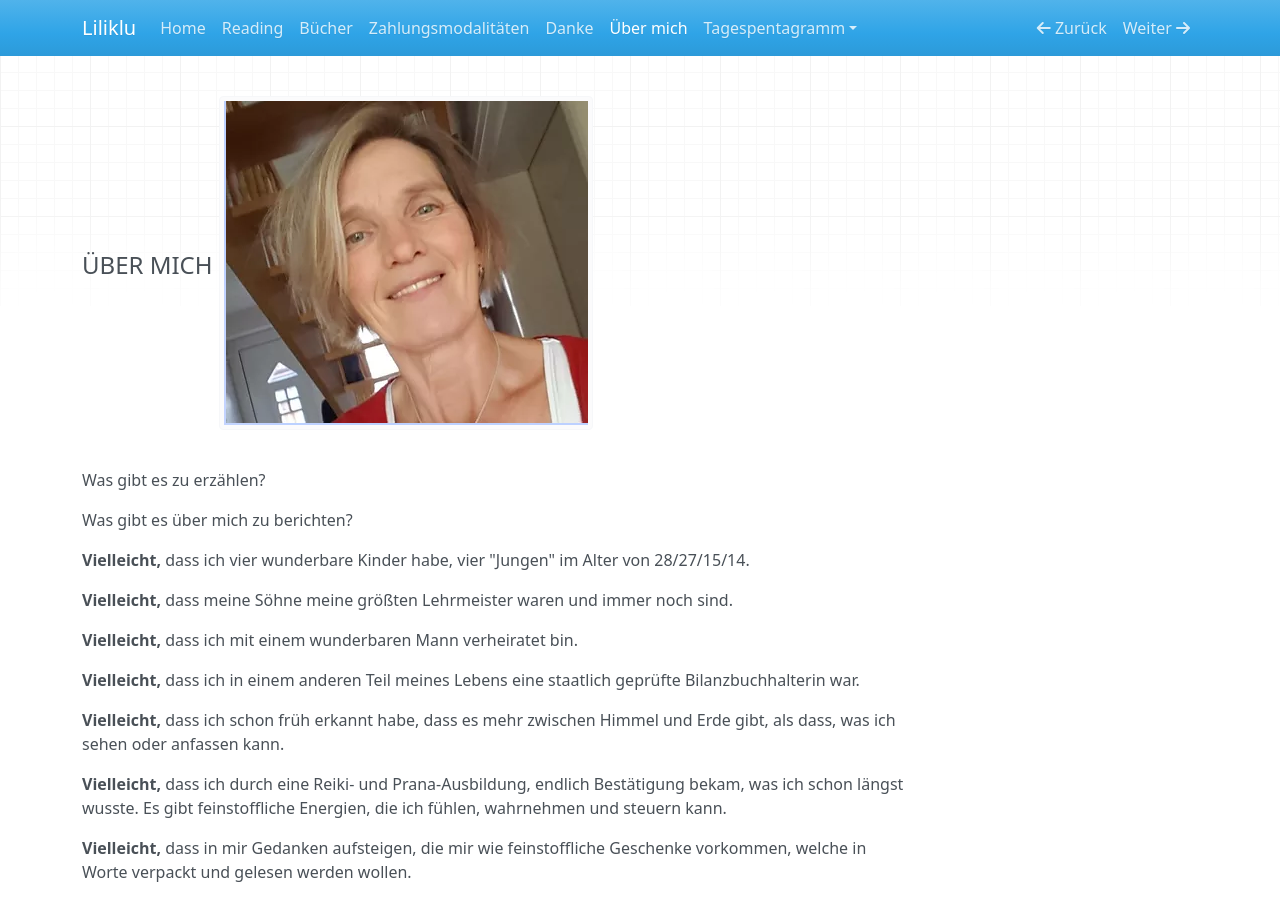
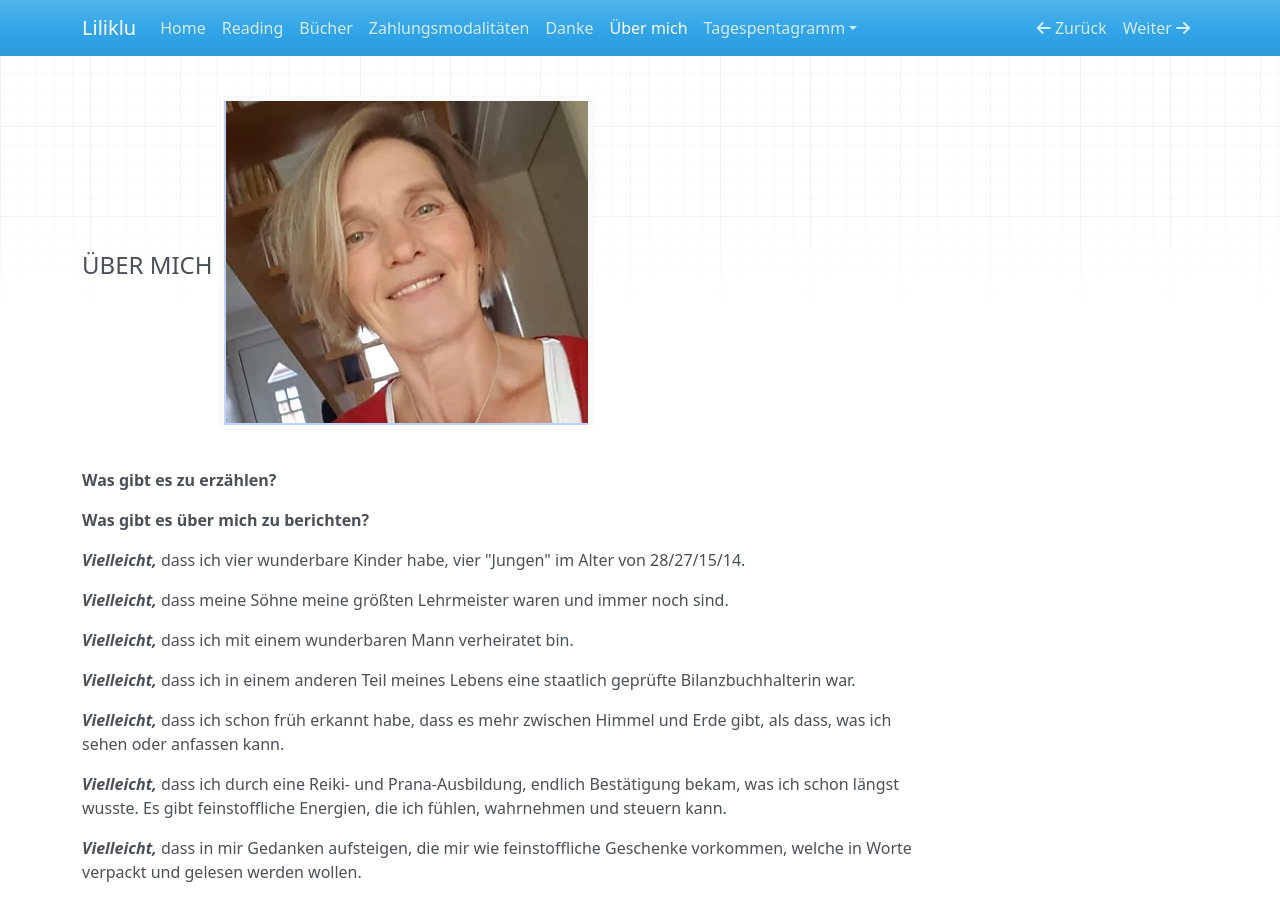
Before and after one commit to liliklu/liliklu.de, an MkDocs documentation site: the page built from docs/z_about_me.md, in a window 1280 px wide and 900 px high. Built offline with MkDocs 1.6.1, drawn with Linux system fonts in a browser that asks for light colours; nearby versions of some CDN libraries.

Commit message:
dick und kursiv

```diff
--- a/docs/z_about_me.md
+++ b/docs/z_about_me.md
@@ -4,51 +4,51 @@ hide:
 - toc
 - navigation
 ---
-####ÜBER MICH                              ![](img/ueber-mich.png)
+#### ÜBER MICH                              ![](img/ueber-mich.png)
 
 
 
 
 
-Was gibt es zu erzählen?
+**Was gibt es zu erzählen?**
 
 
-Was gibt es über mich zu berichten?
+**Was gibt es über mich zu berichten?**
 
 
 
 
-**Vielleicht,** dass ich vier wunderbare Kinder habe, vier "Jungen" im Alter von 28/27/15/14.
+***Vielleicht,*** dass ich vier wunderbare Kinder habe, vier "Jungen" im Alter von 28/27/15/14.
 
-**Vielleicht,** dass meine Söhne meine größten Lehrmeister waren und immer noch sind.
+***Vielleicht,*** dass meine Söhne meine größten Lehrmeister waren und immer noch sind.
 
 
 
-**Vielleicht,** dass ich mit einem wunderbaren Mann verheiratet bin.
+***Vielleicht,*** dass ich mit einem wunderbaren Mann verheiratet bin.
 
 
 
-**Vielleicht,** dass ich in einem anderen Teil meines Lebens eine staatlich geprüfte Bilanzbuchhalterin war.
+***Vielleicht,*** dass ich in einem anderen Teil meines Lebens eine staatlich geprüfte Bilanzbuchhalterin war.
 
-**Vielleicht,** dass ich schon früh erkannt habe, dass es mehr zwischen Himmel und Erde gibt, als dass, was ich sehen oder anfassen kann.
+***Vielleicht,*** dass ich schon früh erkannt habe, dass es mehr zwischen Himmel und Erde gibt, als dass, was ich sehen oder anfassen kann.
 
-**Vielleicht,** dass ich durch eine Reiki- und Prana-Ausbildung, endlich Bestätigung bekam, was ich schon längst wusste. Es gibt feinstoffliche Energien, die ich fühlen, wahrnehmen und steuern kann.
+***Vielleicht,*** dass ich durch eine Reiki- und Prana-Ausbildung, endlich Bestätigung bekam, was ich schon längst wusste. Es gibt feinstoffliche Energien, die ich fühlen, wahrnehmen und steuern kann.
 
-**Vielleicht,** dass in mir Gedanken aufsteigen, die mir wie feinstoffliche Geschenke vorkommen, welche in Worte verpackt und gelesen werden wollen.
+***Vielleicht,*** dass in mir Gedanken aufsteigen, die mir wie feinstoffliche Geschenke vorkommen, welche in Worte verpackt und gelesen werden wollen.
 
-**Vielleicht,** dass ich Zahlen liebe und Botschaften von ihnen bekomme.
+***Vielleicht,*** dass ich Zahlen liebe und Botschaften von ihnen bekomme.
 
-**Vielleicht,** dass ich eine Energetiker-Ausbildung, inclusive Kybalistik, bei „Der Zweite Blick“ gemacht habe.
+***Vielleicht,*** dass ich eine Energetiker-Ausbildung, inclusive Kybalistik, bei „Der Zweite Blick“ gemacht habe.
 
-**Vielleicht,** dass ich die „Kunst des Besprechen“ anwende, wenn es gerade stimmig ist.
+***Vielleicht,*** dass ich die „Kunst des Besprechen“ anwende, wenn es gerade stimmig ist.
 
 
 
-**Vielleicht,** dass ich es liebe, Menschen zu unterstützen und ihre Welt ein wenig heller zu machen.
+***Vielleicht,*** dass ich es liebe, Menschen zu unterstützen und ihre Welt ein wenig heller zu machen.
 
 
 
-**Vielleicht,** dass ich mir vorgenommen habe, meine Welt und somit unsere Welt, ein wenig heller zu machen.
+***Vielleicht,*** dass ich mir vorgenommen habe, meine Welt und somit unsere Welt, ein wenig heller zu machen.
 
 
 
```
